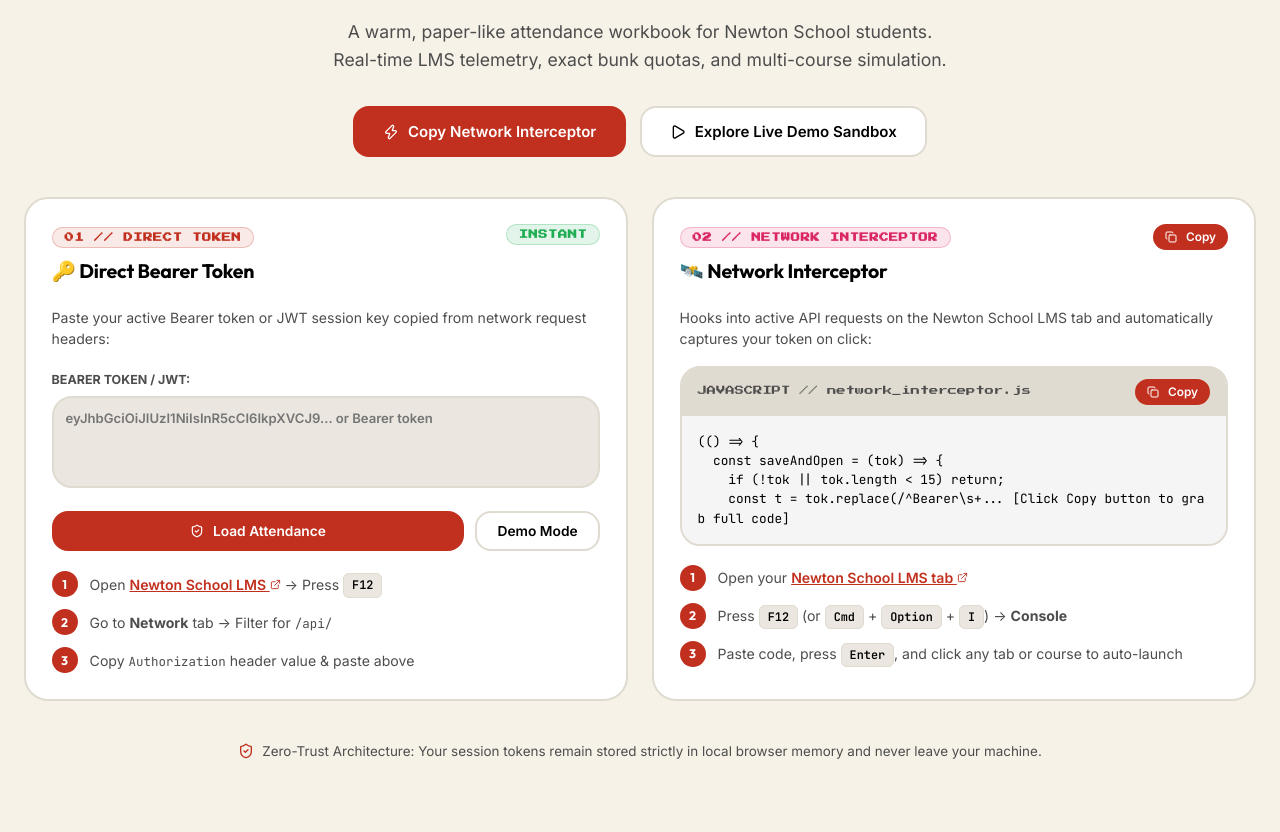
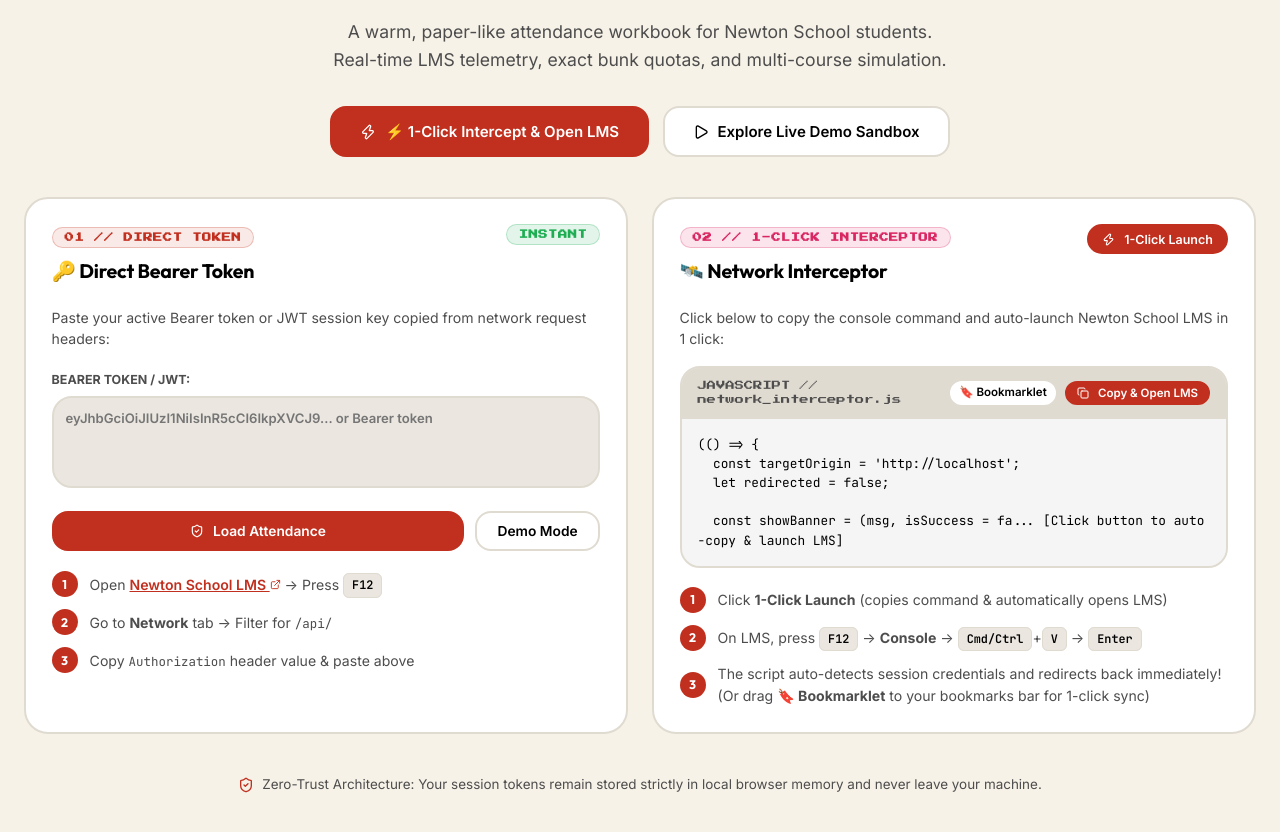
Before and after one commit to Ar1es-XD/nst-attendance, a React (Vite) app: page / in a window 1280 px wide. Shown: the part 388-1220 px from the top of the page. Built offline with nearby package versions, Linux system fonts and the light colour scheme.

Commit message:
feat: add 1-click execution, auto LMS launch, and bookmarklet for network interceptor

```diff
--- a/src/App.jsx
+++ b/src/App.jsx
@@ -361,22 +361,86 @@
   // Dynamic origin URL for the extractor redirect
   const currentOrigin = typeof window !== 'undefined' ? window.location.origin : 'http://localhost:5173';
 
-  // Robust Network Request Interceptor Hook
+  // Robust Network Request Interceptor Hook with instant storage extraction and auto-redirect
   const interceptorSnippet = `(() => {
+  const targetOrigin = '${currentOrigin}';
+  let redirected = false;
+
+  const showBanner = (msg, isSuccess = false) => {
+    try {
+      const id = 'nst-token-banner';
+      let el = document.getElementById(id);
+      if (!el) {
+        el = document.createElement('div');
+        el.id = id;
+        el.style.cssText = 'position:fixed;top:20px;left:50%;transform:translateX(-50%);z-index:9999999;background:#18181b;color:#ffffff;padding:12px 24px;border-radius:12px;font-family:system-ui,-apple-system,sans-serif;font-size:14px;box-shadow:0 10px 30px rgba(0,0,0,0.5);border:2px solid #bf2f1f;display:flex;align-items:center;gap:10px;animation:fadeIn 0.3s ease;';
+        document.body.appendChild(el);
+      }
+      el.innerHTML = isSuccess
+        ? '🚀 <strong style="color:#22c55e;">Token Captured!</strong> Redirecting to Attendance Tracker...'
+        : '🛰️ <strong>NST Interceptor Armed:</strong> ' + msg;
+    } catch(e) {}
+  };
+
   const saveAndOpen = (tok) => {
-    if (!tok || tok.length < 15) return;
+    if (redirected || !tok || typeof tok !== 'string' || tok.length < 15) return;
     const t = tok.replace(/^Bearer\\s+/i, '').trim();
-    console.log('%c[SUCCESS] Token captured: ' + t, 'color: #bf2f1f; font-weight: bold;');
+    if (!t || t === 'null' || t === 'undefined') return;
+    redirected = true;
+    console.log('%c[NST ATTENDANCE] Token captured: ' + t.slice(0, 15) + '...', 'color: #bf2f1f; font-weight: bold;');
     try { if (navigator.clipboard) navigator.clipboard.writeText(t); } catch(e) {}
-    window.location.href = '${currentOrigin}/?token=' + encodeURIComponent(t);
-  };
-
+    showBanner('Token captured!', true);
+    setTimeout(() => {
+      window.location.href = targetOrigin + '/?token=' + encodeURIComponent(t);
+    }, 300);
+  };
+
+  const isJwt = (str) => typeof str === 'string' && (/^eyJ[A-Za-z0-9-_]+\\.[A-Za-z0-9-_]+\\.[A-Za-z0-9-_]+/.test(str.replace(/^Bearer\\s+/i, '').trim()));
+
+  const scanStorage = (storage) => {
+    try {
+      for (let i = 0; i < storage.length; i++) {
+        const k = storage.key(i);
+        const v = storage.getItem(k);
+        if (!v) continue;
+        if (isJwt(v)) return v;
+        try {
+          const parsed = JSON.parse(v);
+          if (typeof parsed === 'object' && parsed !== null) {
+            for (const subKey in parsed) {
+              const subVal = parsed[subKey];
+              if (isJwt(subVal)) return subVal;
+              if (typeof subVal === 'string') {
+                try {
+                  const nested = JSON.parse(subVal);
+                  for (const nKey in nested) {
+                    if (isJwt(nested[nKey])) return nested[nKey];
+                  }
+                } catch(e) {}
+              }
+            }
+          }
+        } catch(e) {}
+      }
+    } catch(e) {}
+    return null;
+  };
+
+  // 1. Check existing browser storage immediately for token
+  const existingToken = scanStorage(localStorage) || scanStorage(sessionStorage);
+  if (existingToken) {
+    saveAndOpen(existingToken);
+    return;
+  }
+
+  // 2. Intercept XMLHttpRequest headers
   const oldSetHeader = XMLHttpRequest.prototype.setRequestHeader;
   XMLHttpRequest.prototype.setRequestHeader = function(k, v) {
     if (k && k.toLowerCase() === 'authorization' && v) saveAndOpen(v);
     return oldSetHeader.apply(this, arguments);
   };
 
+  // 3. Intercept Fetch API headers
   const oldFetch = window.fetch;
   window.fetch = async function(...args) {
     const h = args[1] && args[1].headers;
@@ -387,14 +451,33 @@
     return oldFetch.apply(this, args);
   };
 
-  alert('Interceptor armed! Click "My Timeline" or any course on this page to auto-launch.');
+  // 4. Fire background probe request
+  try {
+    fetch('/api/v1/user/me/', { credentials: 'include' }).catch(() => {});
+  } catch(e) {}
+
+  showBanner('Click "My Timeline" or any course on this page to auto-launch.');
 })();`;
 
-  const copyInterceptor = () => {
-    navigator.clipboard.writeText(interceptorSnippet.replace(/\n\s+/g, ' '));
+  const copyAndOpenLMS = (e) => {
+    if (e && e.preventDefault) e.preventDefault();
+    const cleanSnippet = interceptorSnippet.replace(/\n\s+/g, ' ');
+    try {
+      if (navigator.clipboard) {
+        navigator.clipboard.writeText(cleanSnippet);
+      }
+    } catch (err) {
+      console.warn("Clipboard copy warning:", err);
+    }
     setCopiedInterceptor(true);
     setTimeout(() => setCopiedInterceptor(false), 3000);
-  };
+
+    // Automatically launch / open LMS in a new tab
+    const lmsUrl = "https://my.newtonschool.co/course/u4fvf1rm9v2e/details?tab=my-timeline";
+    window.open(lmsUrl, '_blank');
+  };
+
+  const bookmarkletHref = `javascript:${encodeURIComponent(interceptorSnippet.replace(/\n\s+/g, ' '))}`;
 
   // Mathematical calculation engine
   const calculateAttendanceStats = useCallback((attended, total, thresholdPercent) => {
@@ -759,9 +842,9 @@
               A warm, paper-like attendance workbook for Newton School students. Real-time LMS telemetry, exact bunk quotas, and multi-course simulation.
             </p>
             <div style={{ display: 'flex', justifyContent: 'center', gap: '0.85rem', flexWrap: 'wrap' }}>
-              <button className="btn-art btn-art-primary" onClick={copyInterceptor} style={{ padding: '0.85rem 1.75rem', fontSize: '0.94rem' }}>
+              <button className="btn-art btn-art-primary" onClick={copyAndOpenLMS} style={{ padding: '0.85rem 1.75rem', fontSize: '0.94rem' }}>
                 <Zap size={16} />
-                <span>{copiedInterceptor ? 'Copied Network Interceptor!' : 'Copy Network Interceptor'}</span>
+                <span>{copiedInterceptor ? 'Copied & Opening LMS! 🚀' : '⚡ 1-Click Intercept & Open LMS'}</span>
               </button>
               <button className="btn-art btn-art-secondary" onClick={enableDemoMode} style={{ padding: '0.85rem 1.75rem', fontSize: '0.94rem' }}>
                 <Play size={16} />
@@ -837,51 +920,62 @@
             <div className="art-card">
               <div className="art-card-header">
                 <div>
-                  <span className="tag-badge pink" style={{ marginBottom: '0.5rem' }}>02 // NETWORK INTERCEPTOR</span>
+                  <span className="tag-badge pink" style={{ marginBottom: '0.5rem' }}>02 // 1-CLICK INTERCEPTOR</span>
                   <h3 className="art-card-title">🛰️ Network Interceptor</h3>
                 </div>
                 <button
                   className="btn-art btn-art-primary"
-                  onClick={copyInterceptor}
-                  style={{ padding: '0.25rem 0.65rem', fontSize: '0.74rem', borderRadius: 'var(--radius-pill)' }}
+                  onClick={copyAndOpenLMS}
+                  style={{ padding: '0.35rem 0.85rem', fontSize: '0.78rem', borderRadius: 'var(--radius-pill)' }}
                 >
-                  {copiedInterceptor ? <Check size={12} /> : <Copy size={12} />}
-                  <span>{copiedInterceptor ? 'Copied' : 'Copy'}</span>
+                  {copiedInterceptor ? <Check size={13} /> : <Zap size={13} />}
+                  <span>{copiedInterceptor ? 'Opening LMS...' : '1-Click Launch'}</span>
                 </button>
               </div>
               <p style={{ fontSize: '0.88rem', color: 'var(--text-muted)', lineHeight: 1.55 }}>
-                Hooks into active API requests on the Newton School LMS tab and automatically captures your token on click:
+                Click below to copy the console command and auto-launch Newton School LMS in 1 click:
               </p>
 
               <div className="workbook-code-box">
                 <div className="workbook-code-header">
                   <span className="workbook-code-title">JAVASCRIPT // network_interceptor.js</span>
-                  <button
-                    className="btn-art btn-art-primary"
-                    onClick={copyInterceptor}
-                    style={{ padding: '0.25rem 0.65rem', fontSize: '0.74rem', borderRadius: 'var(--radius-pill)' }}
-                  >
-                    {copiedInterceptor ? <Check size={12} /> : <Copy size={12} />}
-                    <span>{copiedInterceptor ? 'Copied' : 'Copy'}</span>
-                  </button>
+                  <div style={{ display: 'flex', gap: '0.4rem', alignItems: 'center' }}>
+                    <a
+                      href={bookmarkletHref}
+                      className="btn-art btn-art-secondary"
+                      style={{ padding: '0.2rem 0.6rem', fontSize: '0.72rem', borderRadius: 'var(--radius-pill)', textDecoration: 'none' }}
+                      title="Drag this button to your browser bookmarks bar for 1-click sync!"
+                      onClick={(e) => copyAndOpenLMS(e)}
+                    >
+                      <span>🔖 Bookmarklet</span>
+                    </a>
+                    <button
+                      className="btn-art btn-art-primary"
+                      onClick={copyAndOpenLMS}
+                      style={{ padding: '0.2rem 0.65rem', fontSize: '0.72rem', borderRadius: 'var(--radius-pill)' }}
+                    >
+                      {copiedInterceptor ? <Check size={12} /> : <Copy size={12} />}
+                      <span>{copiedInterceptor ? 'Copied' : 'Copy & Open LMS'}</span>
+                    </button>
+                  </div>
                 </div>
                 <div className="workbook-code-body">
-                  {interceptorSnippet.slice(0, 120)}... [Click Copy button to grab full code]
+                  {interceptorSnippet.slice(0, 120)}... [Click button to auto-copy & launch LMS]
                 </div>
               </div>
 
               <ul className="instructions-list">
                 <li className="instruction-step">
                   <span className="step-num-badge">1</span>
-                  <span>Open your <a href="https://my.newtonschool.co/course/u4fvf1rm9v2e/details?tab=my-timeline" target="_blank" rel="noreferrer" style={{ color: 'var(--primary)', fontWeight: 600, textDecoration: 'underline' }}>Newton School LMS tab <ExternalLink size={11} style={{ display: 'inline' }} /></a></span>
+                  <span>Click <strong>1-Click Launch</strong> (copies command & automatically opens LMS)</span>
                 </li>
                 <li className="instruction-step">
                   <span className="step-num-badge">2</span>
-                  <span>Press <kbd>F12</kbd> (or <kbd>Cmd</kbd> + <kbd>Option</kbd> + <kbd>I</kbd>) &rarr; <strong>Console</strong></span>
+                  <span>On LMS, press <kbd>F12</kbd> &rarr; <strong>Console</strong> &rarr; <kbd>Cmd/Ctrl</kbd>+<kbd>V</kbd> &rarr; <kbd>Enter</kbd></span>
                 </li>
                 <li className="instruction-step">
                   <span className="step-num-badge">3</span>
-                  <span>Paste code, press <kbd>Enter</kbd>, and click any tab or course to auto-launch</span>
+                  <span>The script auto-detects session credentials and redirects back immediately! (Or drag <strong>🔖 Bookmarklet</strong> to your bookmarks bar for 1-click sync)</span>
                 </li>
               </ul>
             </div>
```
